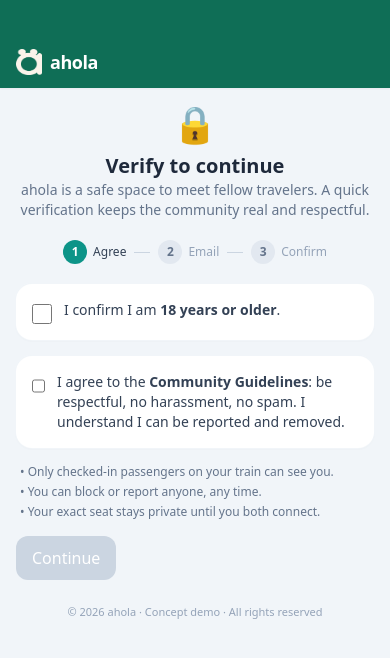
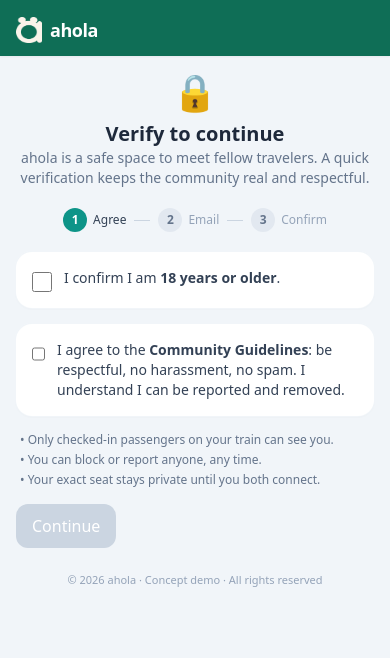
Before and after one commit to getahola/ahola-demo, a React (Vite) app: page / in a window 390 px wide. Shown: the top 658 px of the page. Built offline with nearby package versions, Linux system fonts and the light colour scheme; the HTML template or start-up script is replaced by a standard one.

Commit message:
Demo: tighten header top padding when app is embedded/full-screen

```diff
--- a/src/App.tsx
+++ b/src/App.tsx
@@ -198,7 +198,7 @@ export default function App() {
   return (
     <PhoneFrame>
       <div className="relative mx-auto flex h-full max-w-lg flex-col overflow-hidden">
-        <header className="flex items-center justify-between bg-teal px-4 pb-3 pt-12 text-white shadow-sm">
+        <header className="flex items-center justify-between bg-teal px-4 pb-3 pt-4 text-white shadow-sm sm:pt-12">
           <div className="flex items-center gap-2">
             <Logo size={26} />
             <span className="text-lg font-bold tracking-tight">ahola</span>
```
